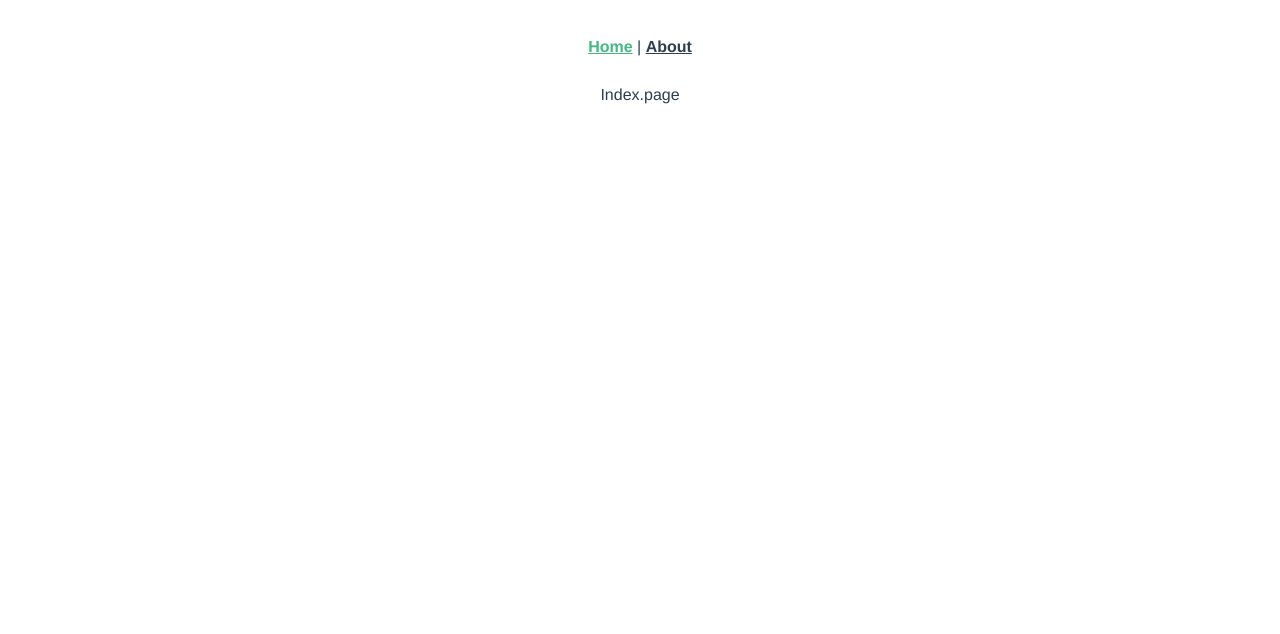
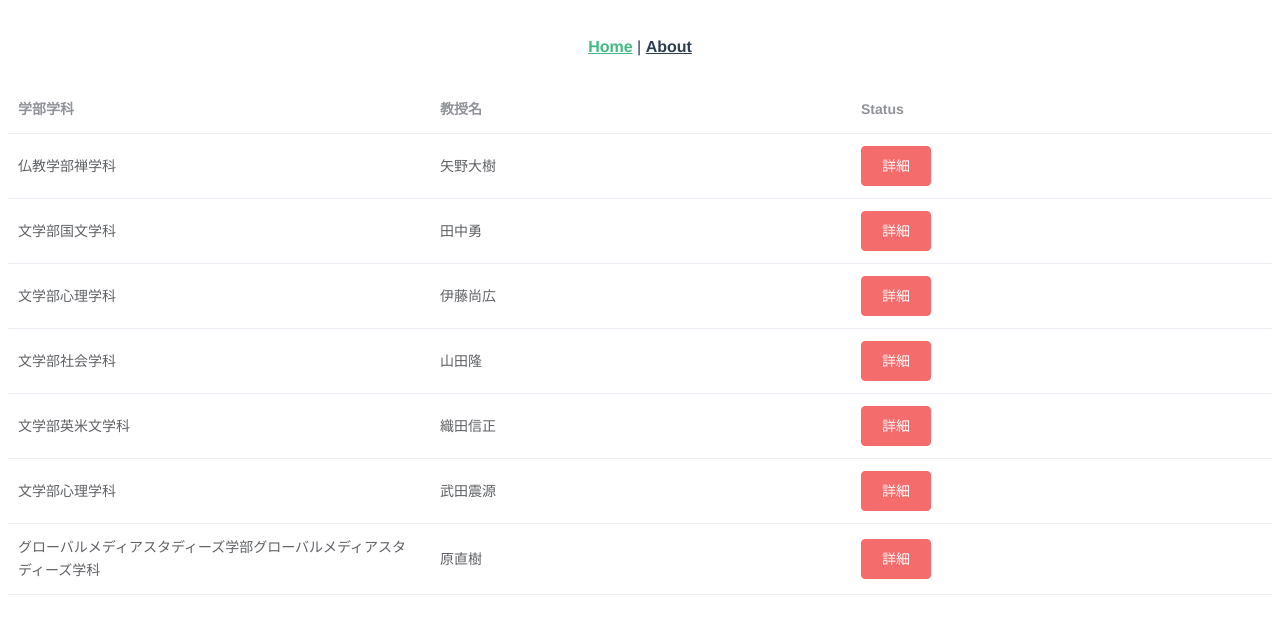
Before and after one commit to yukinakatani/vue-project, a Vue app in the folder app/vue-project/: page / in a window 1280 px wide. Shown: the top 634 px of the page. Built offline with nearby package versions, Linux system fonts and the light colour scheme.

Commit message:
Add professor data and table

```diff
--- /dev/null
+++ b/app/vue-project/src/components/Index.vue
@@ -0,0 +1,67 @@
+<template>
+  <div class="home">
+    <div>
+       <el-table
+       :data="professors">
+           <el-table-column
+            prop="university_major"
+            label="学部学科"
+           >
+            <template scope="scope">
+                <span v-if="scope.row.university_major===1">仏教学部禅学科</span>
+                <span v-if="scope.row.university_major===2">文学部国文学科</span>
+                <span v-if="scope.row.university_major===3">文学部地理学科</span>
+                <span v-if="scope.row.university_major===4">文学部社会学科</span>
+                <span v-if="scope.row.university_major===5">文学部英米文学科</span>
+                <span v-if="scope.row.university_major===6">文学部歴史学科</span>
+                <span v-if="scope.row.university_major===7">文学部心理学科</span>
+                <span v-if="scope.row.university_major===8">経済学部経済学科</span>
+                <span v-if="scope.row.university_major===9">経済学部商学科</span>
+                <span v-if="scope.row.university_major===10">経済学部現代応用経済学科</span>
+                <span v-if="scope.row.university_major===11">法学部法律学科</span>
+                <span v-if="scope.row.university_major===12">法学部政治学科</span>
+                <span v-if="scope.row.university_major===13">経営学部経営学科</span>
+                <span v-if="scope.row.university_major===14">経営学部市場戦略学科</span>
+                <span v-if="scope.row.university_major===15">医療健康科学部診療放射線技術科学学科</span>
+                <span v-if="scope.row.university_major===16">グローバルメディアスタディーズ学部グローバルメディアスタディーズ学科</span>
+            </template>
+           </el-table-column>
+           <el-table-column
+            prop="name"
+            label="教授名"
+           >
+           </el-table-column>
+           <el-table-column
+            label="Status"
+           >
+            <el-button type="danger">詳細</el-button>
+           </el-table-column>
+        </el-table>
+    </div>
+  </div>
+</template>
+
+<script>
+
+export default {
+    name: 'Index',
+    props: {
+        'professors':{
+            type: Array,
+            required: true
+        }
+    },
+    data () {
+      return {
+
+      }
+    },
+
+  methods:{
+
+  }
+
+}
+
+
+</script>
--- a/app/vue-project/src/views/Home.vue
+++ b/app/vue-project/src/views/Home.vue
@@ -1,16 +1,28 @@
 <template>
   <div class="home">
-    Index.page
+    <Index :professors=professors />
   </div>
 </template>
-
 <script>
 // @ is an alias to /src
+import Index from '@/components/Index.vue'
 
 export default {
-  name: 'home',
   components: {
-
+    Index
+  },
+  data () {
+    return {
+      professors : [
+        {id:0, name:"矢野大樹",university_major : 1,status:0},
+        {id:1, name:"田中勇",university_major : 2,status:1},
+        {id:2, name:"伊藤尚広",university_major : 7, status:1},
+        {id:2, name:"山田隆",university_major : 4, status:1},
+        {id:2, name:"織田信正",university_major : 5, status:1},
+        {id:2, name:"武田震源",university_major : 7, status:1},
+        {id:2, name:"原直樹",university_major : 16, status:1},
+      ]
+    }
   },
   methods:{
 
```
Also changed, not shown: app/vue-project/src/main.js (+7 -0 lines).
